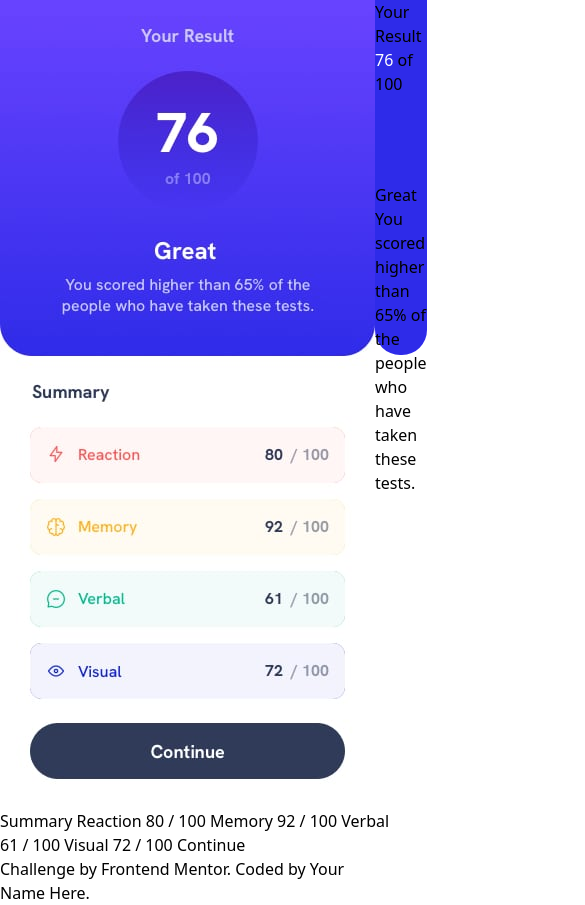
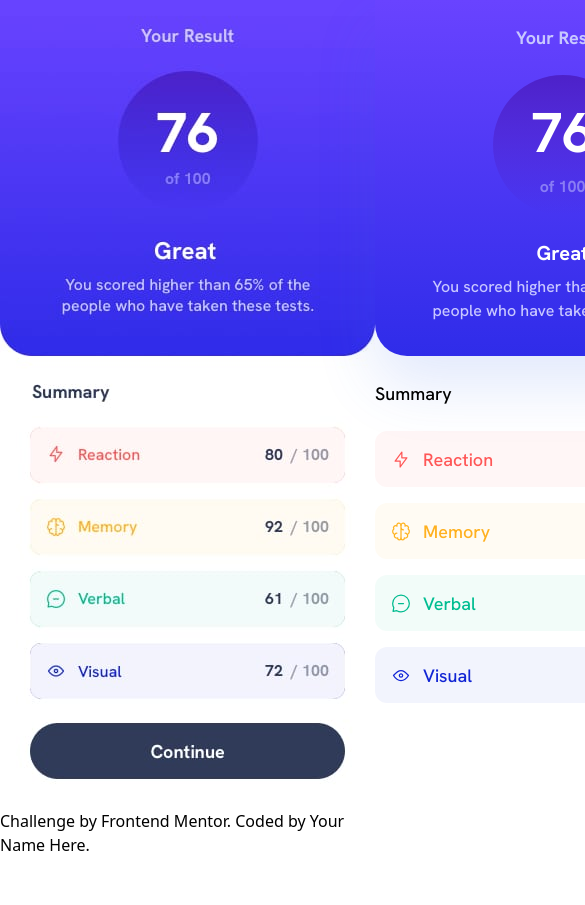
Before and after one commit to KevinDeBenedetti/results_summary_component, a plain HTML site: page index.html in a window 390 px wide. Shown: the top 905 px of the page, 585 px wide, since content can reach past the window. After the commit the page ends 857 px from the top, so only its background shows below. Drawn offline with nearby package versions, Linux system fonts and the light colour scheme.

Commit message:
Update work in progress mobile vue

```diff
--- a/index.html
+++ b/index.html
@@ -4,7 +4,9 @@
   <meta charset="UTF-8">
   <meta name="viewport" content="width=device-width, initial-scale=1.0"> <!-- displays site properly based on user's device -->
   <script src="https://cdn.tailwindcss.com"></script>
-
+  <link rel="preconnect" href="https://fonts.googleapis.com">
+  <link rel="preconnect" href="https://fonts.gstatic.com" crossorigin>
+  <link href="https://fonts.googleapis.com/css2?family=Hanken+Grotesk:wght@500;600;700&display=swap" rel="stylesheet">
   <link rel="icon" type="image/png" sizes="32x32" href="./assets/images/favicon-32x32.png">
 
   <title>Frontend Mentor | Results summary component</title>
@@ -18,6 +20,9 @@
   <script>
     tailwind.config = {
       theme: {
+        fontFamily: {
+          'hanken': ['Hanken Grotesk', 'sans-serif']
+        },
         extend: {
           colors: {
             LightRed: 'hsl(0, 100%, 67%)',
@@ -42,42 +47,96 @@
 
   <div class="flex">
     <img src="./design/mobile-design.jpg" alt="">
-    <section class="h-[809px] w-[375px] ">
-      <div class="h-[355px] bg-LightRoyalBlue rounded-b-[25px]">
-        Your Result
-        <div class="rounded-full h-[135px]">
-          <span class="text-White">76</span>
-          <span>of 100</span>
+
+    <section class="h-[809px] w-[375px] text-[18px] font-hanken">
+
+      <div class="flex flex-col items-center w-[375px] h-[356px] rounded-bl-[32px] rounded-br-[32px] shadow" style="width: 375px; height: 356px; background: linear-gradient(180deg, #7755FF 0%, #6943FF 0%, #2F2CE9 100%); box-shadow: 0px 30px 60px rgba(60.93, 107.87, 235.88, 0.15);">
+
+        <p class="text-LightLavender font-bold font-bold pt-6">Your Result</p>
+
+        <div class="mt-6 flex flex-col justify-center items-center rounded-full h-[140px] w-[140px]" style="background: linear-gradient(180deg, #4D21C9 0%, rgba(36.82, 33.47, 200.81, 0) 100%, rgba(36.82, 33.47, 200.81, 0) 100%)">
+
+          <span class="text-White text-[56px] font-extrabold">76</span>
+
+          <span class="font-bold text-LightLavender opacity-50 text-base">of 100</span>
         </div>
+
+        <p class="mt-6 text-xl text-White font-bold">Great</p>
+
+        <p class="mt-2 w-[260px] h-[42px] text-base text-LightLavender">You scored higher than 65% of the people who have taken these tests.</p>
+
+      </div>
+
+      <div class="mt-6">
+        <h2>Summary</h2>
+
+        <div class="border-0 border-[#E7E7E7] mt-6 flex items-center justify-between w-[315px] h-[56px] rounded-[12px] bg-LightRed bg-opacity-5">
+
+          <div class="flex">
+            <img class="ml-4" height="20" width="20" src="./assets/images/icon-reaction.svg" alt="icon reaction">
+
+            <p class="ml-3 text-LightRed">Reaction</p>
+          </div>
+
+          <div class="flex text-base text-DarkGrayBlue">
+            <span class="opacity-1 mr-2 font-bold">80</span>
+            <span class="mr-4 opacity-50"> / 100</span>
+          </div>
+
+        </div>
+
+        <div class="border-0 border-[#E7E7E7] mt-4 flex items-center justify-between w-[315px] h-[56px] rounded-[12px] bg-OrangeYellow bg-opacity-5">
+
+          <div class="flex">
+            <img class="ml-4" height="20" width="20" src="./assets/images/icon-memory.svg" alt="icon reaction">
+
+            <p class="ml-3 text-OrangeYellow">Memory</p>
+          </div>
+
+          <div class="flex text-base text-DarkGrayBlue">
+            <span class="opacity-1 mr-2 font-bold">92</span>
+            <span class="mr-4 opacity-50"> / 100</span>
+          </div>
+
+        </div>
+
+        <div class="border-0 border-[#E7E7E7] mt-4 flex items-center justify-between w-[315px] h-[56px] rounded-[12px] bg-GreenTeal bg-opacity-5">
+
+          <div class="flex">
+            <img class="ml-4" height="20" width="20" src="./assets/images/icon-verbal.svg" alt="icon reaction">
+
+            <p class="ml-3 text-GreenTeal">Verbal</p>
+          </div>
+
+          <div class="flex text-base text-DarkGrayBlue">
+            <span class="opacity-1 mr-2 font-bold">61</span>
+            <span class="mr-4 opacity-50"> / 100</span>
+          </div>
+
+        </div>
+
+        <div class="border-0 border-[#E7E7E7] mt-4 flex items-center justify-between w-[315px] h-[56px] rounded-[12px] bg-CobaltBlue bg-opacity-5">
+
+          <div class="flex">
+            <img class="ml-4" height="20" width="20" src="./assets/images/icon-visual.svg" alt="icon reaction">
+
+            <p class="ml-3 text-CobaltBlue">Visual</p>
+          </div>
+
+          <div class="flex text-base text-DarkGrayBlue">
+            <span class="opacity-1 mr-2 font-bold">72</span>
+            <span class="mr-4 opacity-50"> / 100</span>
+          </div>
+
+        </div>
+      </div>
+
+  </div>
 
 
 
-        Great
-        You scored higher than 65% of the people who have taken these tests.
-
-      </div>
-      <div>
-
-      </div>
     </section>
   </div>
-
-
-  Summary
-
-  Reaction
-  80 / 100
-
-  Memory
-  92 / 100
-
-  Verbal
-  61 / 100
-
-  Visual
-  72 / 100
-
-  Continue
 
   <div class="attribution">
     Challenge by <a href="https://www.frontendmentor.io?ref=challenge" target="_blank">Frontend Mentor</a>.
```
Also changed, not shown: 2 other files.
